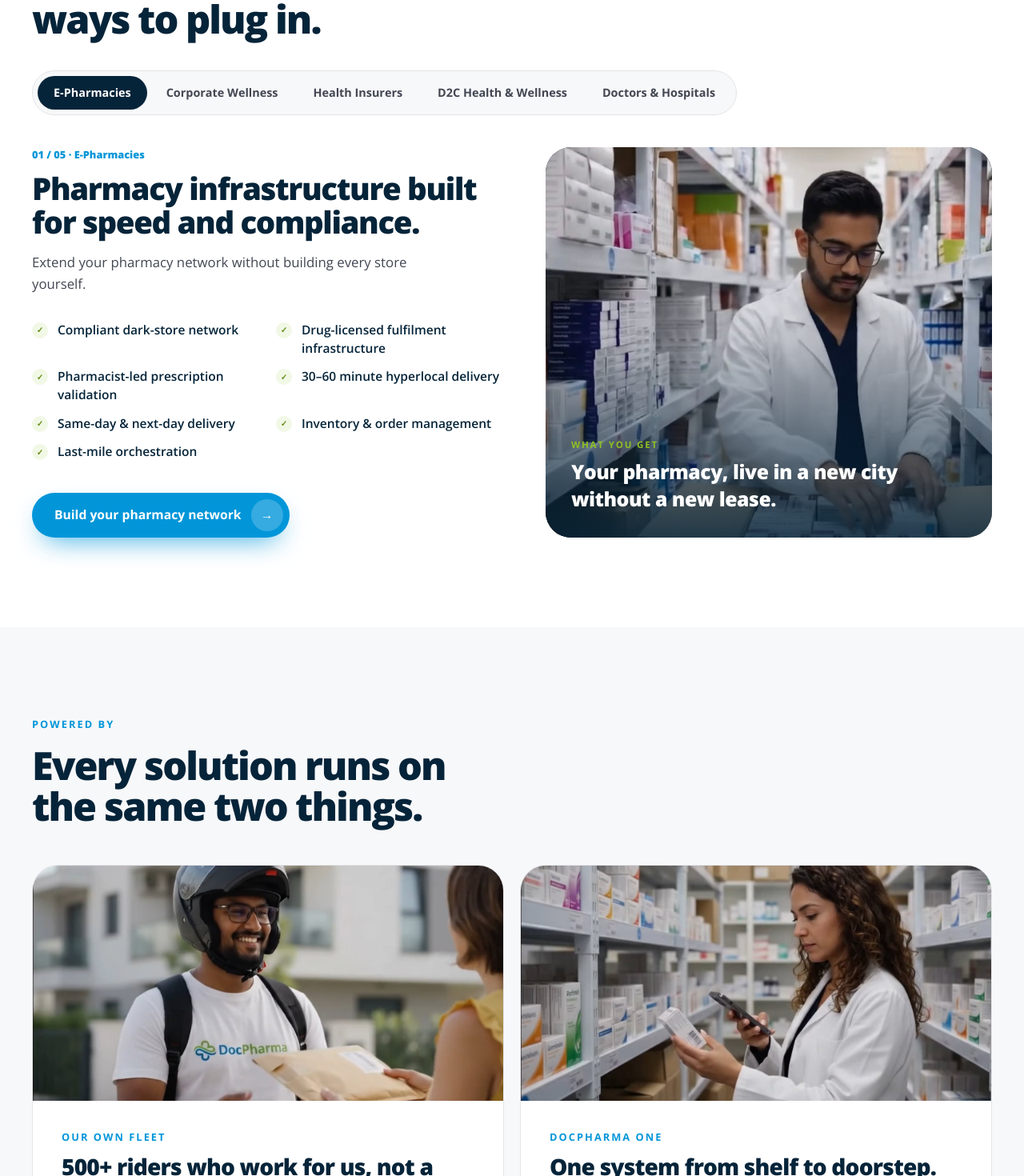
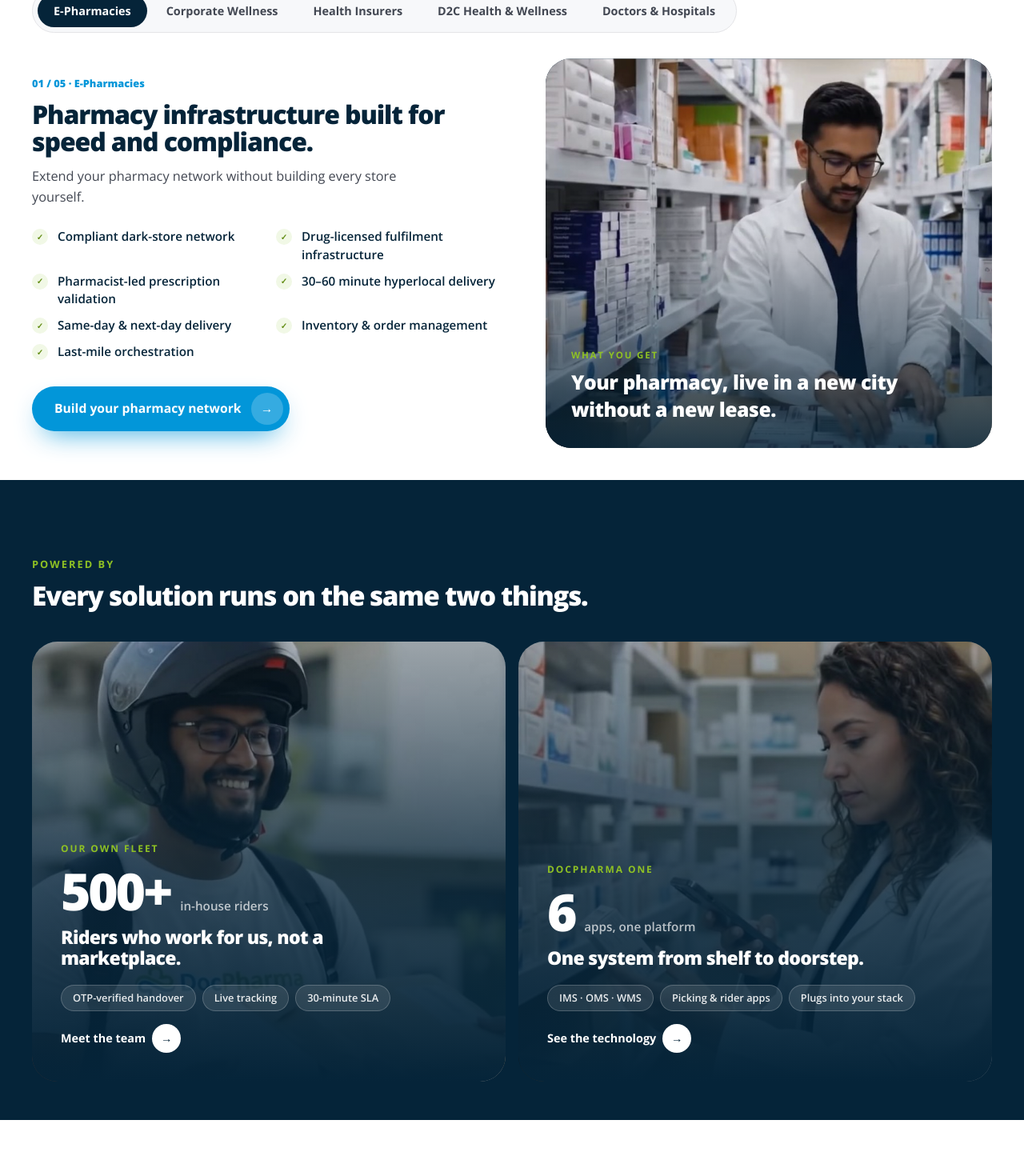
Before and after one commit to AryanF2025/NewDocPharmacWebsite, a React (Vite) app: page /solutions in a window 1280 px wide. Shown: the part 1000-2470 px from the top of the page at 80% size. Built offline with nearby package versions, Linux system fonts and the light colour scheme.

Commit message:
Fix pages failing to open: remove any leftover service worker, retry page files past every cache, serve real 404s for unknown files; fit the Solutions business view to one screen and rebuild the Powered by section

```diff
--- /dev/null
+++ b/public/sw.js
@@ -0,0 +1,19 @@
+/*
+ * DocPharma does not use a service worker. This file exists only to retire
+ * any worker a browser may still hold for this domain: when that worker checks
+ * for an update it receives this script, which clears its caches, unregisters
+ * itself and reloads open tabs onto the live site.
+ */
+self.addEventListener("install", () => self.skipWaiting());
+
+self.addEventListener("activate", (event) => {
+  event.waitUntil(
+    (async () => {
+      const keys = await caches.keys();
+      await Promise.all(keys.map((key) => caches.delete(key)));
+      await self.registration.unregister();
+      const tabs = await self.clients.matchAll({ type: "window" });
+      tabs.forEach((tab) => tab.navigate(tab.url));
+    })()
+  );
+});
--- a/src/pages/Solutions.jsx
+++ b/src/pages/Solutions.jsx
@@ -58,7 +58,7 @@ const TILE_PLACE = [
 function useOpen(setPicked) {
   return (i) => {
     setPicked(i);
-    const el = document.getElementById("solution-tabs");
+    const el = document.getElementById("solutions");
     if (el) scrollToTarget(el);
   };
 }
@@ -149,26 +149,31 @@ function SolutionTabs({ picked, setPicked }) {
   };
 
   return (
-    <section id="solutions" className="relative scroll-mt-24 bg-white py-24 md:py-28">
-
-      <div className="mx-auto max-w-[84rem] px-5 md:px-10">
-        <SectionHeader eyebrow="Who we build for" title="One network. Five ways to plug in." />
-
+    // On desktop the whole section is exactly one screen: heading, tabs, and
+    // the business panel filling what is left.
+    <section id="solutions" className="relative bg-white py-20 lg:flex lg:h-[100svh] lg:min-h-[44rem] lg:flex-col lg:pb-10 lg:pt-24">
       {/* Picking a business (hero tiles, header menu, footer
-            /solutions#d2c-health) lands here, on the tabs, so the business
-            itself fills the screen rather than the section heading. */}
-        <div id="solution-tabs" className="relative scroll-mt-24">
+          /solutions#d2c-health) lands on the section top, so the whole
+          business view fits the screen. */}
+      <div className="absolute inset-x-0 top-0">
         {SOLUTION_TABS.map((tab) => (
-            <span key={tab.id} id={tab.id} aria-hidden className="absolute top-0 block scroll-mt-24" />
+          <span key={tab.id} id={tab.id} aria-hidden className="absolute top-0 block" />
         ))}
       </div>
+
+      <div className="mx-auto w-full max-w-[84rem] px-5 md:px-10 lg:flex lg:min-h-0 lg:flex-1 lg:flex-col">
+        <SectionHeader
+          eyebrow="Who we build for"
+          title="One network. Five ways to plug in."
+          titleClassName="!mt-3 !max-w-none !text-[clamp(1.8rem,2.6vw,2.5rem)]"
+        />
 
         {/* Tabs */}
         <div
           role="tablist"
           aria-label="Business type"
           onKeyDown={onKey}
-          className="-mx-5 mt-10 flex gap-1 overflow-x-auto px-5 pb-1 [scrollbar-width:none] md:mx-0 md:inline-flex md:rounded-full md:border md:border-hairline md:bg-floral md:p-1.5 [&::-webkit-scrollbar]:hidden"
+          className="-mx-5 mt-6 flex shrink-0 gap-1 self-start overflow-x-auto px-5 pb-1 [scrollbar-width:none] md:mx-0 md:inline-flex md:rounded-full md:border md:border-hairline md:bg-floral md:p-1.5 [&::-webkit-scrollbar]:hidden"
         >
           {SOLUTION_TABS.map((tab, i) => (
             <button
@@ -192,7 +197,7 @@ function SolutionTabs({ picked, setPicked }) {
         </div>
 
         {/* Panel */}
-        <div role="tabpanel" className="mt-10">
+        <div role="tabpanel" className="mt-8 lg:min-h-0 lg:flex-1">
           <AnimatePresence mode="wait" initial={false}>
             <motion.div
               key={item.id}
@@ -200,23 +205,23 @@ function SolutionTabs({ picked, setPicked }) {
               animate={{ opacity: 1, y: 0 }}
               exit={{ opacity: 0, y: -12 }}
               transition={{ duration: 0.45, ease: EASE }}
-              className="grid gap-10 lg:grid-cols-[1.05fr_1fr] lg:gap-14"
+              className="grid gap-10 lg:h-full lg:grid-cols-[1.05fr_1fr] lg:gap-14"
             >
-              <div>
+              <div className="lg:flex lg:flex-col lg:justify-center">
                 <p className="tabular text-[0.8rem] font-extrabold text-brand-blue">
                   {String(picked + 1).padStart(2, "0")} / {String(SOLUTION_TABS.length).padStart(2, "0")} · {item.tab}
                 </p>
-                <h3 className="mt-3 text-[clamp(1.7rem,3vw,2.5rem)] font-extrabold leading-[1.08] tracking-[-0.035em] text-jet">{item.headline}</h3>
-                <p className="mt-4 max-w-lg text-[1.05rem] leading-relaxed text-ink-soft">{item.copy}</p>
+                <h3 className="mt-3 text-[clamp(1.6rem,2.5vw,2.3rem)] font-extrabold leading-[1.08] tracking-[-0.035em] text-jet">{item.headline}</h3>
+                <p className="mt-3 max-w-lg text-[1.02rem] leading-relaxed text-ink-soft">{item.copy}</p>
 
-                <ul className="mt-8 grid gap-x-6 gap-y-3 sm:grid-cols-2">
+                <ul className="mt-6 grid gap-x-6 gap-y-2.5 sm:grid-cols-2">
                   {item.props.map((prop, i) => (
                     <motion.li
                       key={prop}
                       initial={{ opacity: 0, x: -12 }}
                       animate={{ opacity: 1, x: 0 }}
                       transition={{ duration: 0.45, ease: EASE, delay: 0.15 + i * 0.06 }}
-                      className="flex items-start gap-3 text-[0.97rem] font-semibold text-jet"
+                      className="flex items-start gap-3 text-[0.95rem] font-semibold text-jet"
                     >
                       <motion.span
                         initial={{ scale: 0 }}
@@ -231,13 +236,13 @@ function SolutionTabs({ picked, setPicked }) {
                   ))}
                 </ul>
 
-                <CtaButton to="/partner" className="mt-10">
+                <CtaButton to="/partner" className="mt-8 self-start">
                   {item.cta}
                 </CtaButton>
               </div>
 
-              <div className="relative">
-                <div className="img-wipe is-in relative aspect-[4/3] overflow-hidden rounded-[2rem] bg-jet lg:aspect-auto lg:h-full lg:min-h-[28rem]">
+              <div className="relative lg:min-h-0">
+                <div className="img-wipe is-in relative aspect-[4/3] overflow-hidden rounded-[2rem] bg-jet lg:aspect-auto lg:h-full">
                   <motion.img
                     src={ART[item.art]}
                     alt=""
@@ -272,57 +277,79 @@ const POWER = [
   {
     key: "fleet",
     eyebrow: "Our own fleet",
-    title: "500+ riders who work for us, not a marketplace.",
-    body: "Trained on medicine handling, assigned automatically by distance and SLA, and every handover confirmed by OTP.",
-    points: ["OTP-verified handover", "Live tracking", "30-minute hyperlocal SLA"],
+    stat: "500+",
+    statLabel: "in-house riders",
+    title: "Riders who work for us, not a marketplace.",
+    points: ["OTP-verified handover", "Live tracking", "30-minute SLA"],
     image: stillHandover,
     link: { to: "/about", label: "Meet the team" },
   },
   {
     key: "one",
     eyebrow: "DocPharma One",
+    stat: "6",
+    statLabel: "apps, one platform",
     title: "One system from shelf to doorstep.",
-    body: "Inventory, orders, picking, verification and last mile on our own platform, so every order is visible and every step accountable.",
-    points: ["Real-time inventory", "Pharmacist-verified orders", "Plugs into your stack"],
+    points: ["IMS · OMS · WMS", "Picking & rider apps", "Plugs into your stack"],
     image: stillVerify,
     link: { to: "/technology", label: "See the technology" },
   },
 ];
 
+/**
+ * What every solution runs on, as two full-photo panels on one navy screen.
+ * The photo zooms and the copy lifts on hover; the stat leads each panel.
+ */
 function PoweredBy() {
   return (
-    <section className="bg-floral py-24 md:py-28">
-      <div className="mx-auto max-w-[84rem] px-5 md:px-10">
-        <SectionHeader eyebrow="Powered by" title="Every solution runs on the same two things." />
+    <section className="relative overflow-hidden bg-jet py-20 text-white lg:flex lg:h-[100svh] lg:min-h-[42rem] lg:flex-col lg:pb-12 lg:pt-24">
+      <div className="mx-auto w-full max-w-[84rem] px-5 md:px-10 lg:flex lg:min-h-0 lg:flex-1 lg:flex-col">
+        <SectionHeader
+          tone="dark"
+          eyebrow="Powered by"
+          title="Every solution runs on the same two things."
+          titleClassName="!mt-3 !text-[clamp(1.8rem,2.6vw,2.5rem)]"
+        />
 
-        <div className="mt-12 grid gap-5 lg:grid-cols-2">
+        <div className="mt-10 grid gap-4 lg:min-h-0 lg:flex-1 lg:grid-cols-2">
           {POWER.map((card, i) => (
-            <Reveal key={card.key} from="up" delay={i * 0.1}>
-              <article className="group flex h-full flex-col overflow-hidden rounded-[2rem] border border-hairline bg-white transition-shadow duration-500 hover:shadow-[0_30px_60px_-35px_rgba(5,36,57,.45)]">
-                <div className="relative aspect-[16/8] overflow-hidden bg-jet">
+            <Reveal key={card.key} from="up" delay={i * 0.12} className="lg:min-h-0">
+              <Link
+                to={card.link.to}
+                className="group relative flex h-[30rem] flex-col justify-end overflow-hidden rounded-[2rem] bg-[#0a2d45] lg:h-full"
+              >
                 <img
                   src={card.image}
                   alt=""
                   loading="lazy"
-                    className="h-full w-full object-cover transition-transform duration-[1200ms] ease-[cubic-bezier(.22,1,.36,1)] group-hover:scale-105"
+                  className="absolute inset-0 h-full w-full object-cover opacity-80 transition-[transform,opacity] duration-[1400ms] ease-[cubic-bezier(.22,1,.36,1)] group-hover:scale-[1.06] group-hover:opacity-95"
                 />
-                </div>
-                <div className="flex flex-1 flex-col p-7 md:p-9">
-                  <p className="text-[0.8rem] font-bold uppercase tracking-[0.16em] text-brand-blue">{card.eyebrow}</p>
-                  <h3 className="mt-3 text-[clamp(1.4rem,2.2vw,1.9rem)] font-extrabold leading-[1.1] tracking-[-0.03em] text-jet">{card.title}</h3>
-                  <p className="mt-3 text-[1rem] leading-relaxed text-ink-soft">{card.body}</p>
-                  <ul className="mt-6 flex flex-wrap gap-2">
+                <div className="absolute inset-0 bg-gradient-to-t from-jet via-jet/70 to-jet/5" />
+
+                <div className="relative p-7 transition-transform duration-700 ease-[cubic-bezier(.22,1,.36,1)] group-hover:-translate-y-1.5 md:p-9">
+                  <p className="text-[0.75rem] font-bold uppercase tracking-[0.16em] text-brand-green">{card.eyebrow}</p>
+                  <p className="mt-3 flex items-baseline gap-3">
+                    <span className="text-[clamp(3rem,5vw,4.4rem)] font-extrabold leading-none tracking-[-0.05em]">{card.stat}</span>
+                    <span className="text-[0.95rem] font-semibold text-white/70">{card.statLabel}</span>
+                  </p>
+                  <h3 className="mt-3 max-w-md text-[clamp(1.25rem,1.8vw,1.6rem)] font-extrabold leading-[1.15] tracking-[-0.03em]">{card.title}</h3>
+                  <div className="mt-5 flex flex-wrap items-center justify-between gap-4">
+                    <ul className="flex flex-wrap gap-2">
                       {card.points.map((point) => (
-                      <li key={point} className="rounded-full bg-floral px-3.5 py-1.5 text-[0.82rem] font-semibold text-jet">
+                        <li key={point} className="rounded-full border border-white/20 bg-white/10 px-3.5 py-1.5 text-[0.8rem] font-semibold text-white/90">
                           {point}
                         </li>
                       ))}
                     </ul>
-                  <Link to={card.link.to} className="link-underline mt-auto self-start pt-8 text-[0.95rem] font-bold text-brand-blue">
-                    {card.link.label} →
+                    <span className="flex items-center gap-2 text-[0.9rem] font-bold">
+                      {card.link.label}
+                      <span className="flex h-9 w-9 items-center justify-center rounded-full bg-white text-jet transition-transform duration-500 group-hover:rotate-[-45deg]">
+                        →
+                      </span>
+                    </span>
+                  </div>
+                </div>
               </Link>
-                </div>
-              </article>
             </Reveal>
           ))}
         </div>
```
Also changed, not shown: public/registerSW.js (added, +19 -0 lines), public/service-worker.js (added, +19 -0 lines), public/serviceWorker.js (added, +19 -0 lines), src/components/ui/lazyPage.jsx (+18 -2 lines), src/main.jsx (+25 -0 lines), vercel.json. Lines whose indentation alone changed are shown as unchanged.
